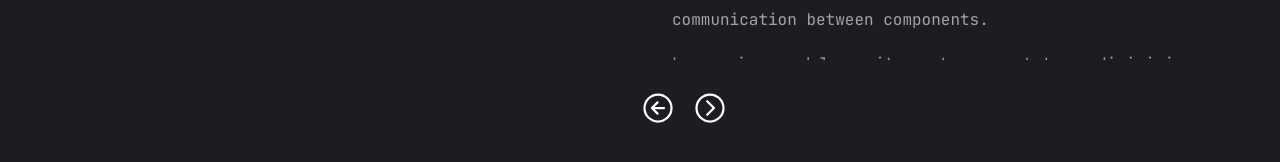
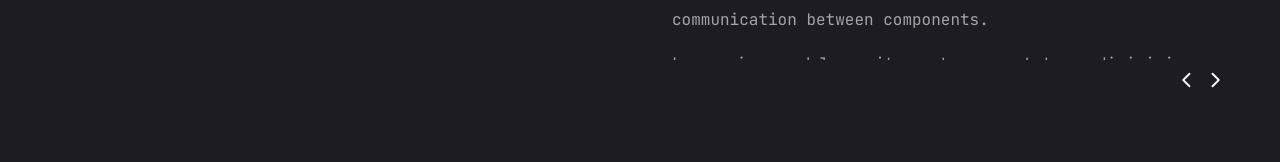
Before and after one commit to kanhaiya-bhayana/kanhaiya-portfolio, a Next.js app: page /work in a window 1280 px wide. Shown: the part 494-656 px from the top of the page. Built offline with nearby package versions, Linux system fonts and the light colour scheme.

Commit message:
Work: WorkSliederBtn updated

```diff
--- a/components/WorkSliderBtns.jsx
+++ b/components/WorkSliderBtns.jsx
@@ -1,17 +1,17 @@
 "use client";
 
 import { useSwiper } from "swiper/react";
-import { IoChevronForwardCircleOutline } from "react-icons/io5";
-import { IoArrowBackCircleOutline } from "react-icons/io5";
+
+import { PiCaretLeftBold, PiCaretRightBold} from 'react-icons/pi'
 
 const WorkSliderBtns = () => {
     const swiper = useSwiper();
     console.log("Swiper: ", swiper);
 
   return (
-    <div className="flex flex-row gap-4 text-4xl">
-        <button><IoArrowBackCircleOutline className="hover:text-accent" onClick={() => swiper.slidePrev()} /></button>
-        <button><IoChevronForwardCircleOutline className="hover:text-accent" onClick={() => swiper.slideNext()} /></button>
+    <div className="flex gap-2 text-xl absolute right-0 bottom-[calc(50%_-_22px)] xl:bottom-0 z-20 w-full justify-between xl:w-max xl:justify-none">
+        <button><PiCaretLeftBold className="hover:text-accent" onClick={() => swiper.slidePrev()} /></button>
+        <button><PiCaretRightBold className="hover:text-accent" onClick={() => swiper.slideNext()} /></button>
     </div>
   )
 }
```
